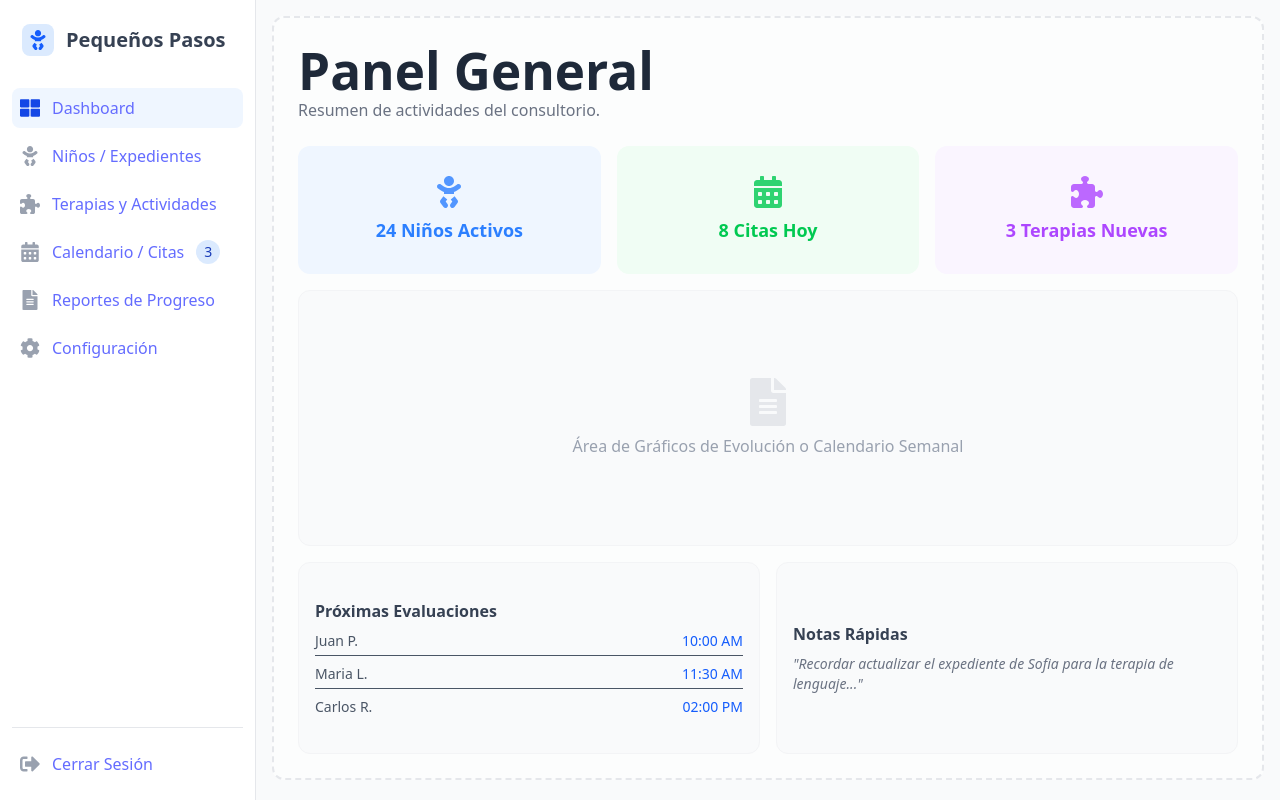
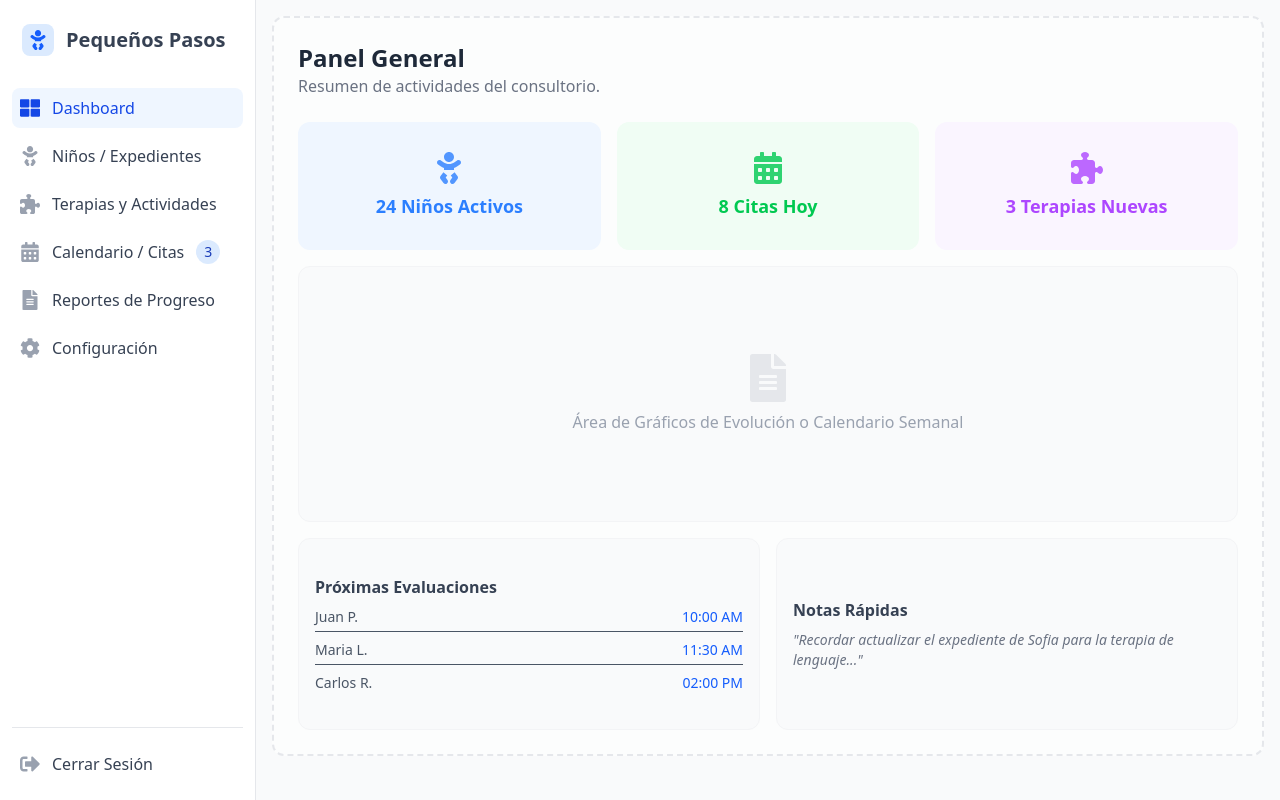
Before and after one commit to ALYOX-MPH/Estimula-, a React (Vite) app: page / in a window 1280 px wide. Built offline with nearby package versions, Linux system fonts and the light colour scheme.

Commit message:
arreglando problema de css

```diff
--- a/src/App.css
+++ b/src/App.css
@@ -1,5 +1,3 @@
-@import "tailwindcss/preflight";
-@import "tailwindcss/components";
-@import "tailwindcss/utilities";
-@import "tailwindcss/base";
-@import "tailwindcss/forms";
+@tailwind base;
+@tailwind components;
+@tailwind utilities;
--- a/src/index.css
+++ b/src/index.css
@@ -1,70 +1,24 @@
 @import "tailwindcss";
+/* Si ya usaste @tailwind en App.css, esta línea puede no ser necesaria
+   o puede causar un error de doble importación.
+   Dado que tu main.tsx importa este archivo, lo mejor es usar
+   las directivas de tailwind *aquí* y dejar App.css vacío o borrar App.css.
 
+   Asegúrate de que SOLO UN archivo (index.css o App.css) contenga:
+   @tailwind base;
+   @tailwind components;
+   @tailwind utilities;
+*/
+
+/* Opcionalmente, puedes configurar el sistema de fuentes general aquí: */
 :root {
   font-family: system-ui, Avenir, Helvetica, Arial, sans-serif;
   line-height: 1.5;
   font-weight: 400;
-
-  color-scheme: light dark;
-  color: rgba(255, 255, 255, 0.87);
-  background-color: #242424;
-
-  font-synthesis: none;
-  text-rendering: optimizeLegibility;
-  -webkit-font-smoothing: antialiased;
-  -moz-osx-font-smoothing: grayscale;
-}
-
-a {
-  font-weight: 500;
-  color: #646cff;
-  text-decoration: inherit;
-}
-a:hover {
-  color: #535bf2;
 }
 
 body {
+  /* Tailwind maneja esto con la clase min-h-screen en el componente principal */
   margin: 0;
-  display: flex;
-  place-items: center;
-  min-width: 320px;
-  min-height: 100vh;
+  padding: 0;
 }
-
-h1 {
-  font-size: 3.2em;
-  line-height: 1.1;
-}
-
-button {
-  border-radius: 8px;
-  border: 1px solid transparent;
-  padding: 0.6em 1.2em;
-  font-size: 1em;
-  font-weight: 500;
-  font-family: inherit;
-  background-color: #1a1a1a;
-  cursor: pointer;
-  transition: border-color 0.25s;
-}
-button:hover {
-  border-color: #646cff;
-}
-button:focus,
-button:focus-visible {
-  outline: 4px auto -webkit-focus-ring-color;
-}
-
-@media (prefers-color-scheme: light) {
-  :root {
-    color: #213547;
-    background-color: #ffffff;
-  }
-  a:hover {
-    color: #747bff;
-  }
-  button {
-    background-color: #f9f9f9;
-  }
-}
```
